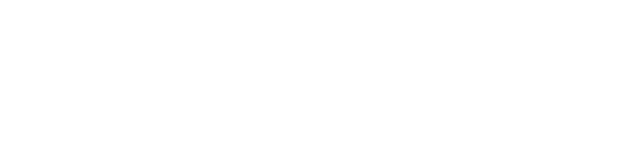
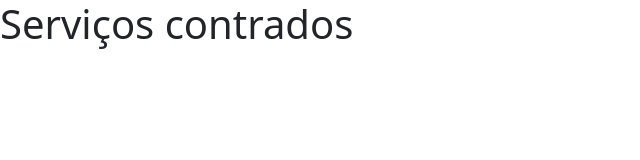
Before and after one commit to Aryneto6/Cap-9---Muito-estilo-sem-sofrimento-e-Rede-Social-dos-Desenvolvedores, a plain HTML site: page index.html in a window 1280 px wide. Shown: the whole page, without its empty margins (0-640 px from the left). Drawn offline with Linux system fonts and the light colour scheme.

Commit message:
iniciando o cabeçalho da página

```diff
--- a/index.html
+++ b/index.html
@@ -3,9 +3,14 @@
 <head>
     <meta charset="UTF-8">
     <meta name="viewport" content="width=device-width, initial-scale=1.0">
-    <title>Document</title>
+    <title>Fintech</title>
     <link rel="stylesheet" href="css/bootstrap.min.css">
 </head>
+<header>
+    <div>
+        <h1>Serviços contrados</h1>
+    </div>
+</header>
 <body>
 
 </body>
```
